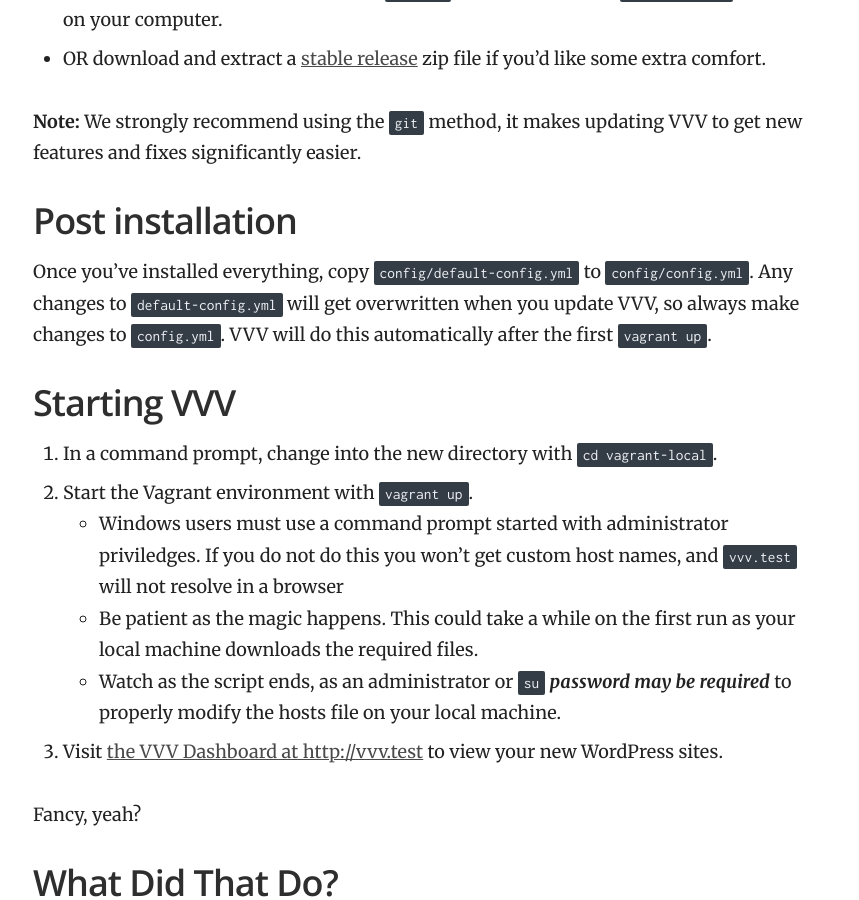
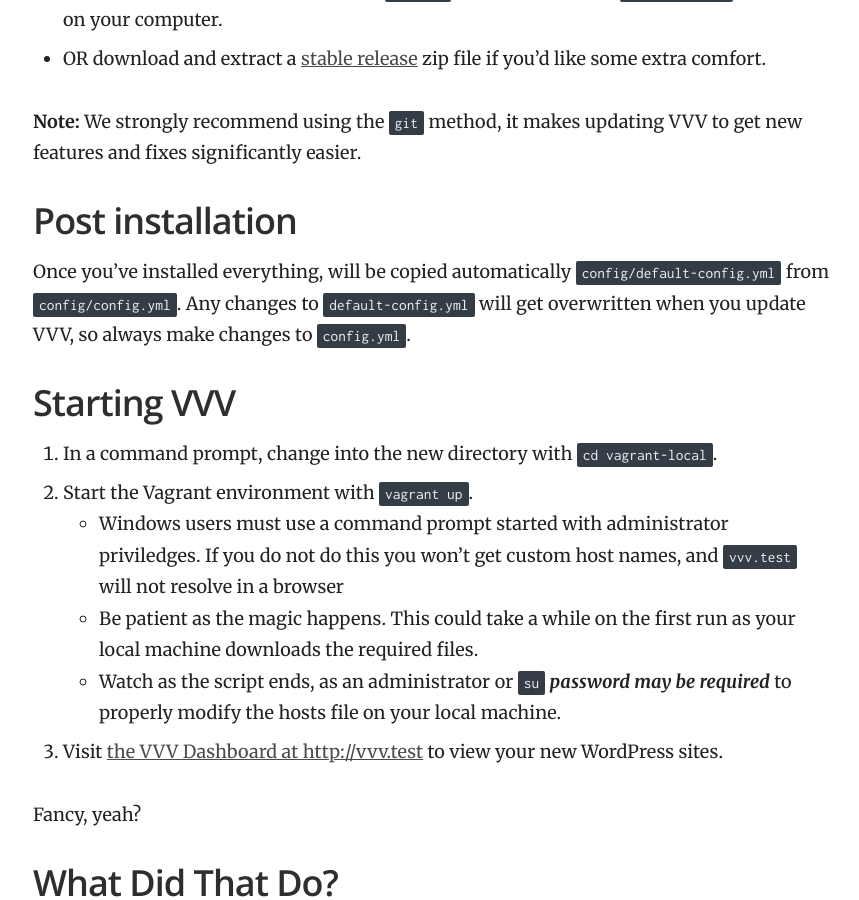
Before and after one commit to Varying-Vagrant-Vagrants/varyingvagrantvagrants.org, a Jekyll site: the page built from docs/en-US/installation/index.md, in a window 1280 px wide and 900 px high, scrolled down 950 px. Shown: the whole window, without its empty margins (357-1216 px from the left). Built offline with Jekyll 4.4.1, drawn with Linux system fonts in a browser that asks for light colours.

Commit message:
rewording

```diff
--- a/docs/en-US/installation/index.md
+++ b/docs/en-US/installation/index.md
@@ -33,7 +33,7 @@ There are 2 methods, both involve downloading a zip file:
 
 ## Post installation
 
-Once you've installed everything, copy `config/default-config.yml` to `config/config.yml`. Any changes to `default-config.yml` will get overwritten when you update VVV, so always make changes to `config.yml`. VVV will do this automatically after the first `vagrant up`.
+Once you've installed everything, will be copied automatically `config/default-config.yml` from `config/config.yml`. Any changes to `default-config.yml` will get overwritten when you update VVV, so always make changes to `config.yml`.
 
 ## Starting VVV
 
```
